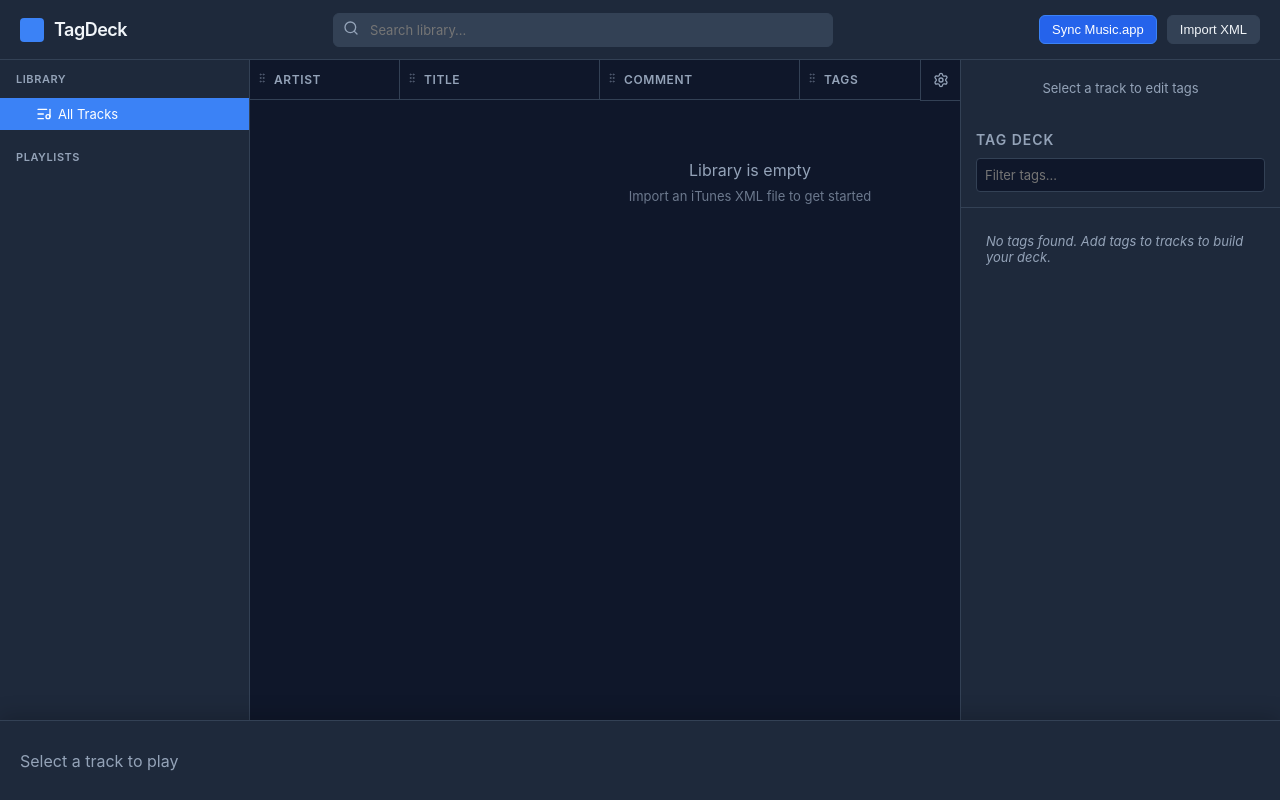
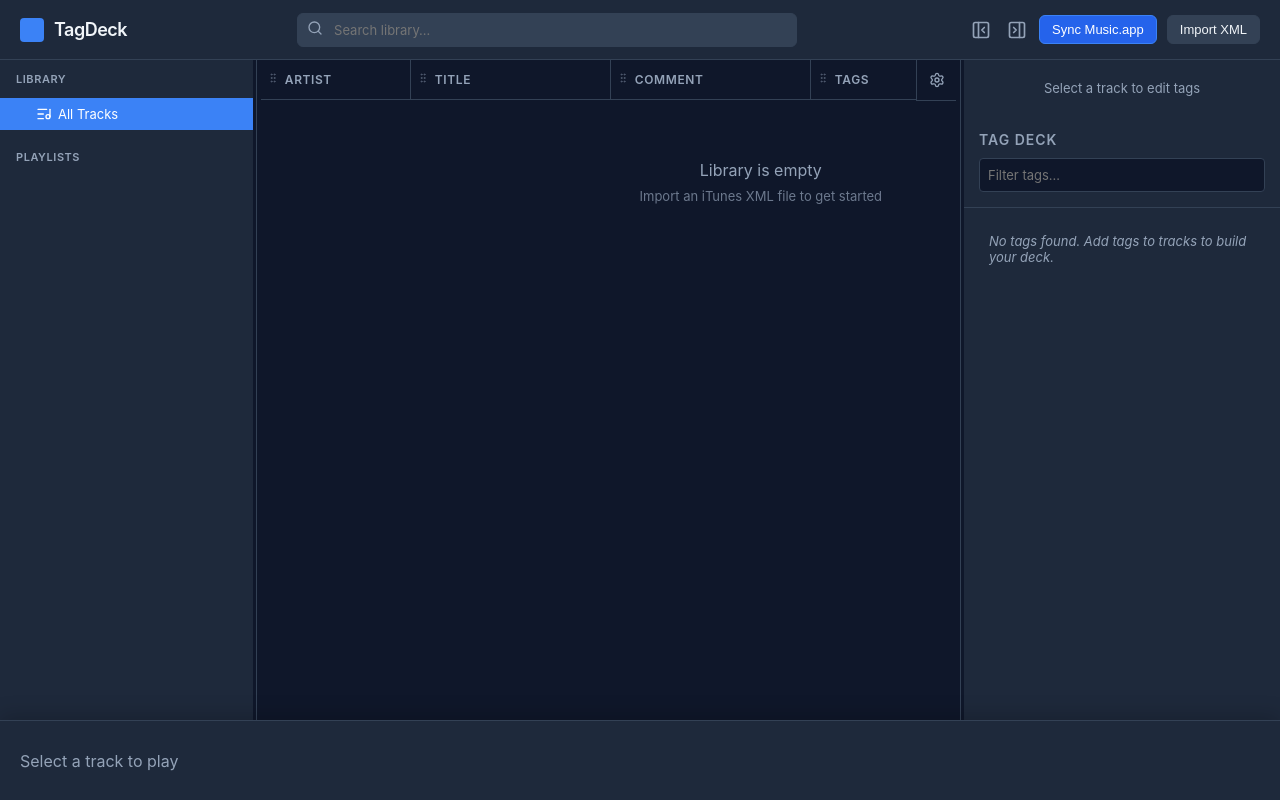
Before and after one commit to factor8/TagDeck, a React (Vite) app: page / in a window 1280 px wide. Built offline with nearby package versions, Linux system fonts and the light colour scheme.

Commit message:
Fix resize panels: improved handles, layout, and expandability

```diff
--- a/package.json
+++ b/package.json
@@ -21,7 +21,8 @@
     "@tauri-apps/plugin-opener": "^2",
     "lucide-react": "^0.563.0",
     "react": "^19.1.0",
-    "react-dom": "^19.1.0"
+    "react-dom": "^19.1.0",
+    "react-resizable-panels": "^4.5.7"
   },
   "devDependencies": {
     "@tauri-apps/cli": "^2",
--- a/src/App.tsx
+++ b/src/App.tsx
@@ -1,6 +1,8 @@
-import { useState } from 'react';
+import { useState, useRef } from 'react';
 import './App.css';
-import { Search } from 'lucide-react';
+import './Panel.css';
+import { Panel, Group as PanelGroup, Separator as PanelResizeHandle, PanelImperativeHandle } from "react-resizable-panels";
+import { Search, PanelLeftClose, PanelLeftOpen, PanelRightClose, PanelRightOpen } from 'lucide-react';
 import Sidebar from './components/Sidebar';
 import { LibraryImporter } from './components/LibraryImporter';
 import { TrackList } from './components/TrackList';
@@ -15,6 +17,36 @@
   const [selectedPlaylistId, setSelectedPlaylistId] = useState<number | null>(null);
   const [currentTags, setCurrentTags] = useState<string[]>([]);
   const [searchTerm, setSearchTerm] = useState('');
+
+  const leftPanelRef = useRef<PanelImperativeHandle>(null);
+  const rightPanelRef = useRef<PanelImperativeHandle>(null);
+  const [isLeftCollapsed, setIsLeftCollapsed] = useState(false);
+  const [isRightCollapsed, setIsRightCollapsed] = useState(false);
+
+  // Toggle handlers
+  const toggleLeftPanel = () => {
+      const panel = leftPanelRef.current;
+      if (panel) {
+          const isCollapsed = panel.isCollapsed();
+          if (isCollapsed) {
+            panel.expand();
+          } else {
+            panel.collapse();
+          }
+      }
+  };
+
+  const toggleRightPanel = () => {
+      const panel = rightPanelRef.current;
+      if (panel) {
+          const isCollapsed = panel.isCollapsed();
+          if (isCollapsed) {
+            panel.expand();
+          } else {
+            panel.collapse();
+          }
+      }
+  };
 
   const handleRefresh = () => {
     setRefreshTrigger(prev => prev + 1);
@@ -99,7 +131,39 @@
             />
         </div>
 
-        <div>
+        <div style={{ display: 'flex', alignItems: 'center', gap: '8px' }}>
+             {/* Toggle Buttons */}
+             <button
+                onClick={toggleLeftPanel}
+                style={{
+                    background: 'transparent',
+                    border: 'none',
+                    color: 'var(--text-secondary)',
+                    cursor: 'pointer',
+                    padding: '4px',
+                    display: 'flex',
+                    alignItems: 'center'
+                }}
+                title={isLeftCollapsed ? "Show Sidebar" : "Hide Sidebar"}
+            >
+                {isLeftCollapsed ? <PanelLeftOpen size={20} /> : <PanelLeftClose size={20} />}
+            </button>
+            <button
+                onClick={toggleRightPanel}
+                style={{
+                    background: 'transparent',
+                    border: 'none',
+                    color: 'var(--text-secondary)',
+                    cursor: 'pointer',
+                    padding: '4px',
+                    display: 'flex',
+                    alignItems: 'center'
+                }}
+                title={isRightCollapsed ? "Show Tag Deck" : "Hide Tag Deck"}
+            >
+                {isRightCollapsed ? <PanelRightOpen size={20} /> : <PanelRightClose size={20} />}
+            </button>
+
           <LibraryImporter onImportComplete={handleRefresh} />
         </div>
       </header>
@@ -111,15 +175,32 @@
         position: 'relative',
         display: 'flex'
       }}>
+      <PanelGroup orientation="horizontal" style={{ height: '100%', width: '100%' }}>
+        {/* Left Sidebar */}
+        <Panel
+            panelRef={leftPanelRef}
+            defaultSize="20"
+            minSize="15"
+            maxSize="50"
+            collapsible={true}
+            onResize={() => {
+              const isCollapsed = leftPanelRef.current?.isCollapsed() ?? false;
+              setIsLeftCollapsed(isCollapsed);
+            }}
+        >
             <Sidebar
             selectedPlaylistId={selectedPlaylistId}
             onSelectPlaylist={setSelectedPlaylistId}
             refreshTrigger={refreshTrigger}
             />
+        </Panel>
+
+        <PanelResizeHandle className="resize-handle" />
 
         {/* Track List Container */}
+        <Panel minSize="30">
             <div style={{
-          flex: 1,
+            height: '100%',
             overflow: 'hidden',
             display: 'flex',
             flexDirection: 'column'
@@ -132,15 +213,26 @@
                 playlistId={selectedPlaylistId}
             />
             </div>
+        </Panel>
+
+        <PanelResizeHandle className="resize-handle" />
 
         {/* Right Sidebar: Tag Editor + Tag Deck */}
+        <Panel
+            panelRef={rightPanelRef}
+            defaultSize="25"
+            minSize="20"
+            maxSize="60"
+            collapsible={true}
+            onResize={() => {
+              const isCollapsed = rightPanelRef.current?.isCollapsed() ?? false;
+              setIsRightCollapsed(isCollapsed);
+            }}
+        >
             <div style={{
-            width: '320px',
-            flexShrink: 0,
-            zIndex: 10,
+                height: '100%',
                 display: 'flex',
                 flexDirection: 'column',
-            borderLeft: '1px solid var(--border-color)',
                 background: 'var(--bg-secondary)'
             }}>
             {/* Editor Panel (Fixed at top of sidebar) */}
@@ -164,6 +256,9 @@
                     />
             </div>
             </div>
+        </Panel>
+
+      </PanelGroup>
       </div>
 
       {/* Player Footer */}
--- /dev/null
+++ b/src/Panel.css
@@ -0,0 +1,26 @@
+/* Resizable Panels */
+.resize-handle {
+  width: 8px;
+  background-color: transparent;
+  display: flex;
+  justify-content: center;
+  align-items: stretch;
+  cursor: col-resize;
+  position: relative;
+  z-index: 50;
+  outline: none;
+}
+
+/* Visual separator line */
+.resize-handle::after {
+  content: "";
+  width: 1px;
+  background-color: var(--border-color);
+  transition: background-color 0.2s, width 0.2s;
+}
+
+.resize-handle:hover::after,
+.resize-handle[data-resize-handle-active]::after {
+  background-color: var(--accent-color);
+  width: 2px;
+}
--- a/src/components/Sidebar.tsx
+++ b/src/components/Sidebar.tsx
@@ -15,8 +15,6 @@
 
 export default function Sidebar({ onSelectPlaylist, selectedPlaylistId, refreshTrigger }: SidebarProps) {
   const [playlists, setPlaylists] = useState<Playlist[]>([]);
-  // eslint-disable-next-line @typescript-eslint/no-unused-vars
-  const [loading, setLoading] = useState(false);
   const [expandedFolders, setExpandedFolders] = useState<Set<string>>(new Set());
 
   useEffect(() => {
@@ -24,14 +22,11 @@
   }, [refreshTrigger]);
 
   async function loadPlaylists() {
-    setLoading(true);
     try {
       const data = await invoke<Playlist[]>('get_playlists');
       setPlaylists(data);
     } catch (e) {
       console.error("Failed to load playlists", e);
-    } finally {
-      setLoading(false);
     }
   }
 
@@ -166,12 +161,12 @@
 
   return (
     <div style={{
-      width: '250px',
-      minWidth: '200px',
-      maxWidth: '400px',
+      width: '100%',
+      minWidth: '100px', // Handled by Panel now
+      maxWidth: '100%',
       height: '100%',
-      backgroundColor: 'var(--bg-secondary)', // Use theme var
-      borderRight: '1px solid var(--border-color)',
+      backgroundColor: 'var(--bg-secondary)',
+      // borderRight: '1px solid var(--border-color)', // Handled by Panel Resize Handle
       display: 'flex',
       flexDirection: 'column',
       overflow: 'hidden',
```
Also changed, not shown: 1 other file (tests, documents, lock files or other folders). Lines whose indentation alone changed are shown as unchanged.
